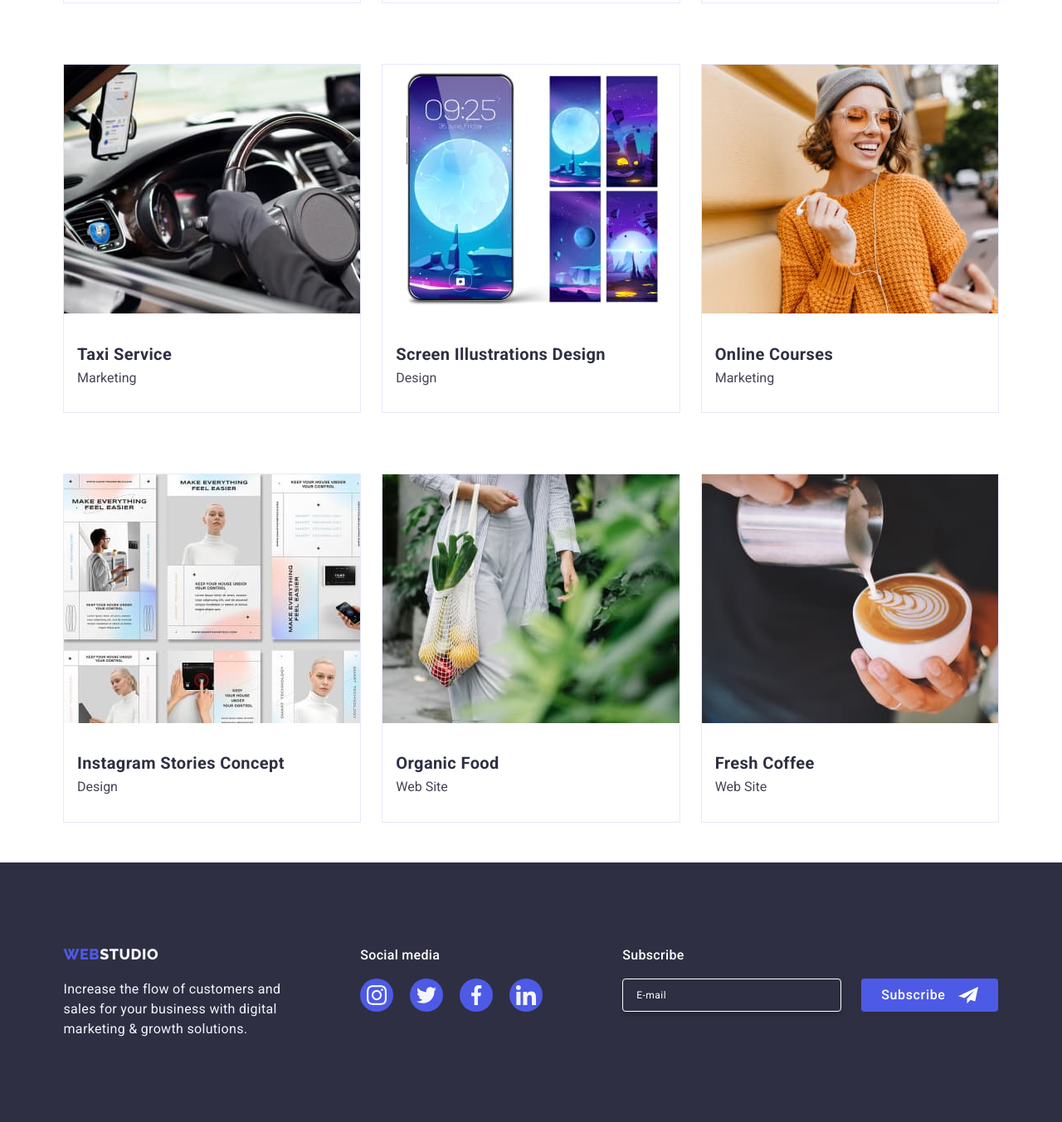
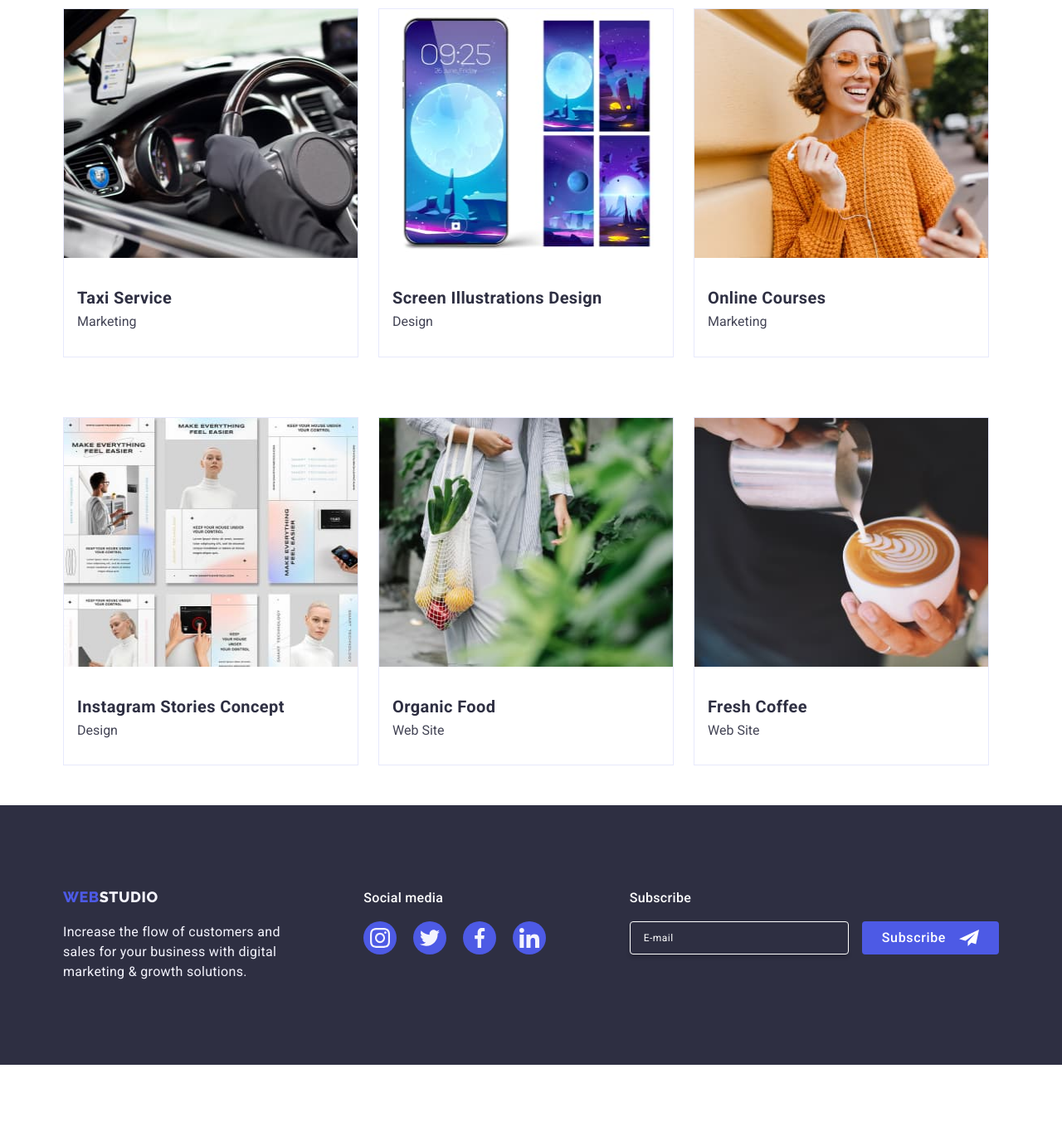
Before and after one commit to ciehgiordani/goit-markup-hw-07, a plain HTML site: page portfolio.html in a window 1280 px wide. Shown: the part 699-2052 px from the top of the page at 83% size. After the commit the page ends 1983 px from the top, so only its background shows below. Drawn offline with nearby package versions, Linux system fonts and the light colour scheme.

Commit message:
final revision

```diff
--- a/CSS/styles.css
+++ b/CSS/styles.css
@@ -769,18 +769,27 @@ body {
 }
 
 .filters__div {
-    margin-top: 96px;
-    margin-bottom: 72px;
+    width: 263px;
+    margin-top: 48px;
+    margin-bottom: 48px;
+
+    @media screen and (min-width: 768px) {
+            width: unset;
+        }
 }
 
 .filters__list {
     display: flex;
-    justify-content: center;
+    flex-wrap: wrap;
     gap: 24px;
+
+    @media screen and (min-width: 768px) {
+        justify-content: center;
+    }
 }
 
 .filters__item-button {
-    padding: 12px 24px;
+    padding: 8px 16px;
     justify-content: center;
     align-items: center;
     border-radius: 4px;
@@ -788,11 +797,16 @@ body {
     background: var(--cloud);
     color: var(--iris);
     text-align: center;
+    line-height: 1.5;
+    font-weight: 500;
     letter-spacing: 0.64px;
     cursor: pointer;
     transition: color 250ms cubic-bezier(0.4, 0, 0.2, 1), background 250ms cubic-bezier(0.4, 0, 0.2, 1), box-shadow 250ms 250ms cubic-bezier(0.4, 0, 0.2, 1);
+
+        @media screen and (min-width: 768px) {
+            padding: 12px 24px;
+        }
 }
-
 
 .filters__item-button:hover {
     color: var(--white);
@@ -809,21 +823,31 @@ body {
 }
 
 .project-cards__list {
-    display: flex;
-    flex-wrap: wrap;
-    gap: 25px;
+
+    @media screen and (min-width: 768px) {
+        display: flex;
+        flex-wrap: wrap;
+        gap: 24px;
+    }
+
+    @media screen and (min-width: 1158px) {
+    }
 }
 
 .project-cards__item {
-    flex-basis: calc((100% - 50px) / 3);
-    display: inline-grid;
+    width: 396px;
     border: 1px solid var(--cornflower, var(--dairy));
     background: var(--white, var(--white));
     margin-bottom: 48px;
     transition: box-shadow;
     position: relative;
     overflow: hidden;
+
+    @media screen and (min-width: 768px) {
+        width: 356px;
+    }
 }
+
 
 .project-cards__item:hover {
     border: 1px solid var(--cloud);
@@ -833,33 +857,40 @@ body {
         0px 1px 6px 0px rgba(46, 47, 66, 0.08);
     cursor: pointer;
 }
+.project-cards__image {
+    width: 100%;
+    height: 280px;
 
+    @media screen and (min-width: 768px) {
+        height: 300px;
+    }
+}
 .project-cards__figcaption {
-    position: absolute;
+    position:absolute;
     top: 0;
     left: 0;
     width: 100%;
-    height: 100%;
+    height: 280px;
     padding: 0px 32px;
     background-color: rgba(77, 90, 229, 0.90);
-    opacity: .7;
+    opacity: 0;
     color: var(--cloud);
+    padding-top: 40px;
     text-align: left;
     font-family: Roboto;
     font-size: 16px;
     font-weight: 400;
     line-height: 1.5;
-    /* 150% */
     letter-spacing: 0.32px;
-    display: flex;
-    align-items: center;
-    transition: transform var(--transition-duration) cubic-bezier(0.4, 0, 0.2, 1);
-    transform: translateY(100%);
-    will-change: transform;
+    transition: opacity 250ms cubic-bezier(0.4, 0, 0.2, 1);
+
+    @media screen and (min-width: 768px) {
+            height: 300px;
+        }
 }
 
 .project-cards__item:hover .project-cards__figcaption {
-    transform: translateY(0);
+    opacity: .7;
 }
 
 .project-cards-desc__div {
@@ -895,6 +926,8 @@ body {
 
     @media screen and (min-width: 768px) {
         display: flex;
+        justify-content: flex-start;
+        margin-left: 108px;
         flex-direction: row;
         flex-wrap: wrap;
         column-gap: 24px;
@@ -902,34 +935,33 @@ body {
     }
 
     @media screen and (min-width: 1158px) {
-        display: flex;
-        flex-direction: row;
-        flex-wrap: nowrap;
-        column-gap: 96px;
-        row-gap: 0;
+        justify-content: space-between;
+        margin: auto;
+
     }
 }
 
 .footer-subscription-form {
     display: flex;
     flex-direction: column;
+    flex-wrap: wrap;
+    justify-content: flex-start;
     gap: 16px;
 
     @media screen and (min-width: 768px) {
-        display: flex;
         flex-direction: row;
-        gap: 24px;
     }
 
     @media screen and (min-width: 1158px) {
-        display: flex;
+        /* display: flex;
         flex-direction: row;
-        gap: 24px;
+        gap: 24px; */
     }
 }
 
 .footer-subscription-text {
     color: var(--white, #fff);
+    width: 100%;
     font-size: 16px;
     font-weight: 500;
     line-height: 24px;
@@ -939,6 +971,7 @@ body {
 
     @media screen and (min-width: 768px) {
         text-align: left;
+        width: 264px;
     }
 
     @media screen and (min-width: 1158px) {
--- a/portfolio.html
+++ b/portfolio.html
@@ -62,10 +62,10 @@
       </button>
       <ul class="hamburger-menu-list list">
         <li class="hamburger-menu-item">
-          <a href="./index.html" class="hamburger-menu-link link menu-active">Studio</a>
+          <a href="./index.html" class="hamburger-menu-link link">Studio</a>
         </li>
         <li class="hamburger-menu-item">
-          <a href="./portfolio.html" class="hamburger-menu-link link">Portfolio</a>
+          <a href="./portfolio.html" class="hamburger-menu-link link menu-active">Portfolio</a>
         </li>
         <li class="hamburger-menu-item">
           <a href="#" class="hamburger-menu-link link">Contacts</a>
@@ -133,8 +133,7 @@
             <ul class="project-cards__list list">
               <li class="project-cards__item">
                   <a href="#"><img class="project-cards__image" src="./images/bankingapp.jpg"  alt="different kinds of bank applications"></a>
-                  <figcaption class="project-cards__figcaption">14 Stylish and User-Friendly App Design Concepts · Task Manager App · Calorie Tracker App · Exotic Fruit Ecommerce App ·
-                  Cloud Storage App</figcaption>
+                  <figcaption class="project-cards__figcaption">14 Stylish and User-Friendly App Design Concepts · Task Manager App · Calorie Tracker App · Exotic Fruit · Ecommerce App  Cloud Storage App</figcaption>
                 <div class="project-cards-desc__div">
                   <h3 class="project-cards__heading">Banking App Interface Concept</h3>
                   <p class="project-cards__par">App</p>
@@ -143,8 +142,7 @@
               <li class="project-cards__item">
                   <a href="#"><img class="project-cards__image" src="./images/cashless.jpg"  alt="mobile phone scanning a QR code"></a>
                   <figcaption class="project-cards__figcaption">14 Stylish and User-Friendly App Design Concepts · Task Manager App · Calorie Tracker App · Exotic Fruit
-                    Ecommerce App ·
-                    Cloud Storage App</figcaption>
+                    · Ecommerce App · Cloud Storage App</figcaption>
                   <div class="project-cards-desc__div">
                     <h3 class="project-cards__heading">Cashless Payment</h3>
                     <p class="project-cards__par">Marketing</p>
@@ -153,8 +151,7 @@
               <li class="project-cards__item">
                   <a href="#"><img class="project-cards__image" src="./images/meditation.jpg"  alt="laptop and a phone with same display"></a>
                   <figcaption class="project-cards__figcaption">14 Stylish and User-Friendly App Design Concepts · Task Manager App · Calorie Tracker App · Exotic Fruit
-                    Ecommerce App ·
-                    Cloud Storage App</figcaption>
+                    · Ecommerce App · Cloud Storage App</figcaption>
                   <div class="project-cards-desc__div">
                     <h3 class="project-cards__heading">Meditation app</h3>
                     <p class="project-cards__par">App</p>
@@ -163,8 +160,7 @@
               <li class="project-cards__item">
                   <a href="#"><img class="project-cards__image" src="./images/taxi.jpg"  alt="person driving a car with phone mounted on the dashboard"></a>
                   <figcaption class="project-cards__figcaption">14 Stylish and User-Friendly App Design Concepts · Task Manager App · Calorie Tracker App · Exotic Fruit
-                    Ecommerce App ·
-                    Cloud Storage App</figcaption>
+                    · Ecommerce App · Cloud Storage App</figcaption>
                   <div class="project-cards-desc__div">
                     <h3 class="project-cards__heading">Taxi Service</h3>
                     <p class="project-cards__par">Marketing</p>
@@ -173,8 +169,7 @@
               <li class="project-cards__item">
                   <a href="#"><img class="project-cards__image" src="./images/screen.jpg"  alt="phone with multiple background display"></a>
                   <figcaption class="project-cards__figcaption">14 Stylish and User-Friendly App Design Concepts · Task Manager App · Calorie Tracker App · Exotic Fruit
-                    Ecommerce App ·
-                    Cloud Storage App</figcaption>
+                    · Ecommerce App · Cloud Storage App</figcaption>
                   <div class="project-cards-desc__div">
                     <h3 class="project-cards__heading">Screen Illustrations Design</h3>
                     <p class="project-cards__par">Design</p>
@@ -183,8 +178,7 @@
               <li class="project-cards__item">
                   <a href="#"><img class="project-cards__image" src="./images/online.jpg"  alt="woman looking at her phone smiling while video calling"></a>
                   <figcaption class="project-cards__figcaption">14 Stylish and User-Friendly App Design Concepts · Task Manager App · Calorie Tracker App · Exotic Fruit
-                    Ecommerce App ·
-                    Cloud Storage App</figcaption>
+                    · Ecommerce App · Cloud Storage App</figcaption>
                   <div class="project-cards-desc__div">
                     <h3 class="project-cards__heading">Online Courses</h3>
                     <p class="project-cards__par">Marketing</p>
@@ -193,8 +187,7 @@
               <li class="project-cards__item">
                   <a href="#"><img class="project-cards__image" src="./images/instagramstories.jpg"  alt="sample instagram stories by a social influencer"></a>
                   <figcaption class="project-cards__figcaption">14 Stylish and User-Friendly App Design Concepts · Task Manager App · Calorie Tracker App · Exotic Fruit
-                    Ecommerce App ·
-                    Cloud Storage App</figcaption>
+                    · Ecommerce App · Cloud Storage App</figcaption>
                   <div class="project-cards-desc__div">
                     <h3 class="project-cards__heading">Instagram Stories Concept</h3>
                     <p class="project-cards__par">Design</p>
@@ -203,8 +196,7 @@
               <li class="project-cards__item">
                   <a href="#"><img class="project-cards__image" src="./images/organic.jpg"  alt="lady holding a bag of vegetbale groceries"></a>
                   <figcaption class="project-cards__figcaption">14 Stylish and User-Friendly App Design Concepts · Task Manager App · Calorie Tracker App · Exotic Fruit
-                    Ecommerce App ·
-                    Cloud Storage App</figcaption>
+                    · Ecommerce App · Cloud Storage App</figcaption>
                   <div class="project-cards-desc__div">
                     <h3 class="project-cards__heading">Organic Food</h3>
                     <p class="project-cards__par">Web Site</p>
@@ -212,8 +204,7 @@
               <li class="project-cards__item">
                   <a href="#"><img class="project-cards__image" src="./images/fresh.jpg" alt="caffuccino in a cup with a leaf design"></a>
                   <figcaption class="project-cards__figcaption">14 Stylish and User-Friendly App Design Concepts · Task Manager App · Calorie Tracker App · Exotic Fruit
-                    Ecommerce App ·
-                    Cloud Storage App</figcaption>
+                    · Ecommerce App · Cloud Storage App</figcaption>
                   <div class="project-cards-desc__div">
                     <h3 class="project-cards__heading">Fresh Coffee</h3>
                     <p class="project-cards__par">Web Site</p>
```
Also changed, not shown: index.html (+2 -2 lines).
